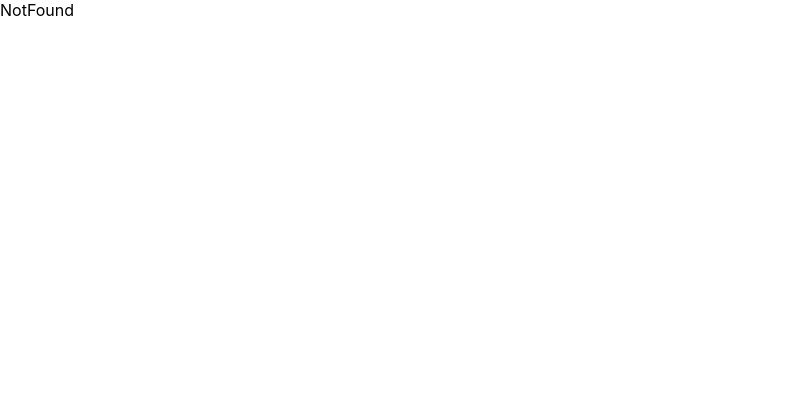
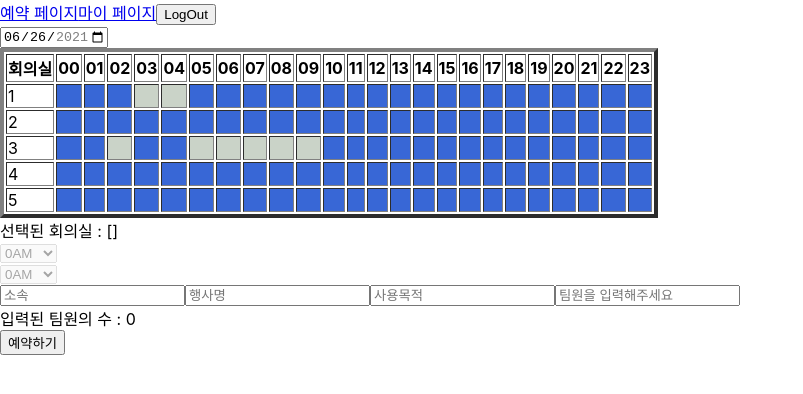
Before and after one commit to yh1120/42Meet_FE, a React (Create React App) app: page /meeting/reservation in a window 1280 px wide. Shown: the top 394 px of the page, without its empty margins (0-803 px from the left). Built offline with nearby package versions, Linux system fonts and the light colour scheme.

Commit message:
[FIX] #39 Fix Routing URL
로그인 테스트를 위해 base URL을 '/meeting'으로 변경함.

```diff
--- a/package.json
+++ b/package.json
@@ -36,5 +36,6 @@
       "last 1 firefox version",
       "last 1 safari version"
     ]
-  }
+  },
+  "homepage": "http://3.35.14.180/meeting"
 }
--- a/src/App.js
+++ b/src/App.js
@@ -1,17 +1,17 @@
-import { BrowserRouter, Route, Switch } from "react-router-dom";
-import React from "react";
-import Login from "./pages/Login";
-import Reservation from "./pages/Reservation";
-import MyPage from "./pages/MyPage";
-import NotFound from "./pages/NotFound";
+import { BrowserRouter, Route, Switch } from 'react-router-dom';
+import React from 'react';
+import Login from './pages/Login';
+import Reservation from './pages/Reservation';
+import MyPage from './pages/MyPage';
+import NotFound from './pages/NotFound';
 
 const App = () => {
   return (
     <BrowserRouter>
       <Switch>
-        <Route path="/" exact component={Login} />
-        <Route path="/reservation" component={Reservation} />
-        <Route path="/mypage" component={MyPage} />
+        <Route path="/meeting" exact component={Login} />
+        <Route path="/meeting/reservation" component={Reservation} />
+        <Route path="/meeting/mypage" component={MyPage} />
         <Route component={NotFound} />
       </Switch>
     </BrowserRouter>
--- a/src/Components/Modal/Modal.js
+++ b/src/Components/Modal/Modal.js
@@ -8,7 +8,7 @@ const Modal = (props) => {
   const submit = () => {
     //axios
     if (validate === true) {
-      window.location.href = '/mypage';
+      window.location.href = '/meeting/mypage';
     } else {
       close();
     }
--- a/src/Components/Navigation.js
+++ b/src/Components/Navigation.js
@@ -1,14 +1,14 @@
-import React from "react";
-import { Link } from "react-router-dom";
+import React from 'react';
+import { Link } from 'react-router-dom';
 
 const Navigation = () => {
   const handleLogout = () => {
-    window.location.href = "/";
+    window.location.href = '/meeting';
   };
   return (
     <div>
-      <Link to="/reservation">예약 페이지</Link>
-      <Link to="/myPage">마이 페이지</Link>
+      <Link to="/meeting/reservation">예약 페이지</Link>
+      <Link to="/meeting/mypage">마이 페이지</Link>
       <button onClick={handleLogout}>LogOut</button>
     </div>
   );
--- a/src/pages/Login.js
+++ b/src/pages/Login.js
@@ -1,10 +1,22 @@
-import React from "react";
+import React, { useEffect } from 'react';
+import axios from 'axios';
 
 const Login = () => {
-  const handleLogin = () => {
-    console.log("click");
-    window.location.href = "/reservation";
+  const handleLogin = async () => {
+    try {
+      // window.location.href = '/meeting/reservation';
+      const response = await axios.get('http://15.164.85.227:8080/login');
+      // const response = await axios.get('http://15.164.85.227:8080/member/login');
+      console.log(response.headers);
+    } catch (err) {
+      console.log(err);
+      // window.location.href = '/';
+    }
   };
+  useEffect(() => {
+    if (localStorage.getItem('m_auth') !== null)
+      window.location.href = '/meeting/reservation';
+  });
   return (
     <div>
       <button onClick={handleLogin}>Log In</button>
```
